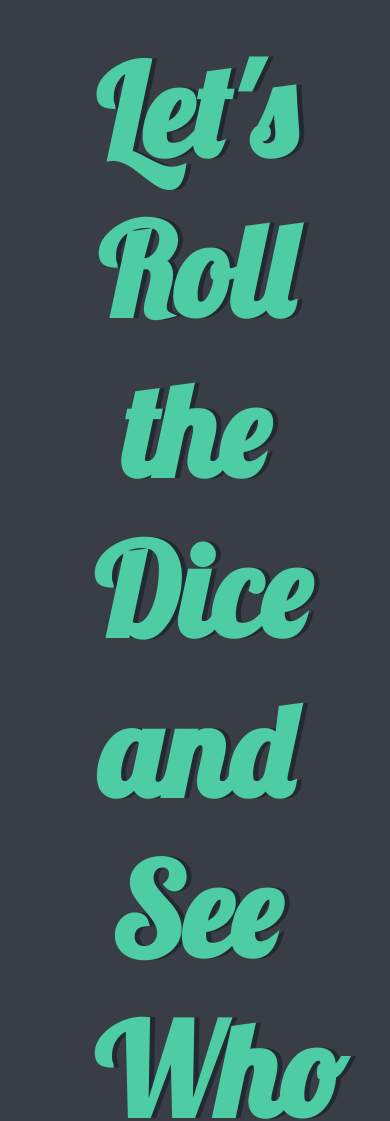
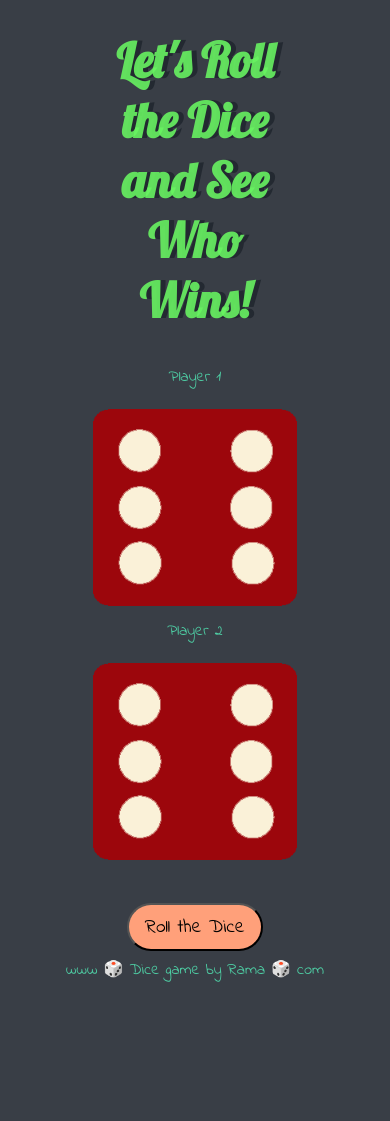
Before and after one commit to Ramasen1/DiceGame, a plain HTML site: page index.html in a window 390 px wide. Shown: the top 1121 px of the page. After the commit the page ends 998 px from the top, so only its background shows below. Drawn offline with Linux system fonts and the light colour scheme.

Commit message:
Update styles.css
added changes for the styling on the button and mobile responsive part in style.css file

```diff
--- a/styles.css
+++ b/styles.css
@@ -18,14 +18,15 @@ h1 {
   margin: 30px;
   font-family: 'Lobster', cursive;
   text-shadow: 5px 0 #232931;
-  font-size: 8rem;
-  color: #4ECCA3;
+  font-size: 5rem;
+  color: #68f361e5;
 }
 
 p {
-  font-size: 2rem;
+  font-size: 1rem;
   color: #4ECCA3;
   font-family: 'Indie Flower', cursive;
+  margin-top: 2%;
 }
 
 img {
@@ -33,9 +34,36 @@ img {
 }
 
 footer {
-  margin-top: 5%;
+  margin-top: 35px;
   color: #EEEEEE;
   text-align: center;
   font-family: 'Indie Flower', cursive;
 
 }
+
+button{
+  color: black;
+  font-family: 'Indie Flower', cursive;
+  font-size: 2rem;
+  background-color: lightsalmon;
+  border-radius: 25px;
+  cursor: pointer;
+}
+
+button:hover{
+  background-color: #3BA892;
+}
+
+/* make responsive */
+@media (max-width: 768px) {
+  h1{
+    font-size: 3rem;
+  }
+  p{
+    font-size: 1rem;
+  }
+  button{
+    font-size: 1.2rem;
+    padding: 8px 16px;
+  }
+}
```
